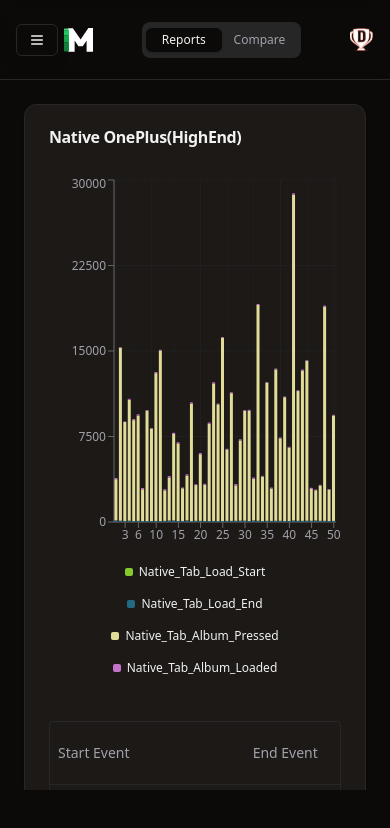
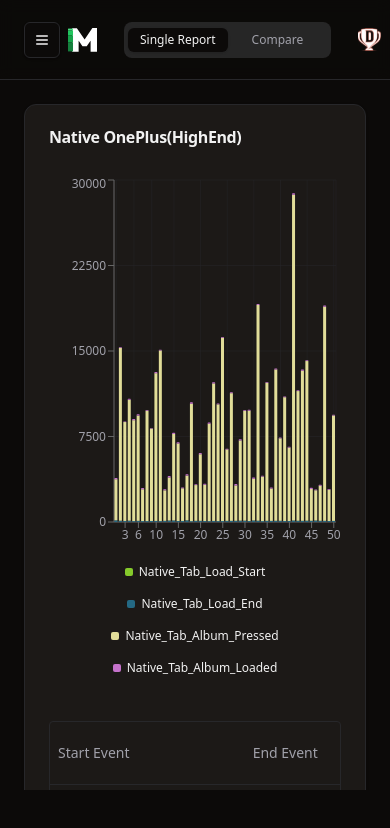
Before and after one commit to ds-horizon/marco, a React (Vite) app in the folder web/: page / in a window 390 px wide. Shown: the top 828 px of the page. Built offline with nearby package versions, Linux system fonts and the light colour scheme.

Commit message:
fix: added changes

```diff
--- a/web/src/App.tsx
+++ b/web/src/App.tsx
@@ -10,7 +10,7 @@ import { ComparisonBarChart } from './components/charts/comparison-bar-chart';
 import { IndividualReportSidebar } from './components/sidebar/IndividualReportSidebar';
 import { ComparisonPanelSidebar } from './components/sidebar/ComparisonPanelSidebar';
 import { Button } from './components/ui/button';
-import { Menu, X } from 'lucide-react';
+import { X } from 'lucide-react';
 import { useIsMobile } from './hooks/useMobile';
 
 import {
@@ -134,6 +134,7 @@ export function App() {
           setCurrentTab(tab);
           setIsMobileSidebarOpen(false);
         }}
+        onOpenSidebar={() => setIsMobileSidebarOpen(true)}
       />
       <div
         className={cn(
@@ -172,18 +173,6 @@ export function App() {
               tooltipText={tooltipText}
               handleCompare={generateComparisonData}
             />
-          )}
-
-          {/* Mobile hamburger button */}
-          {isMobile && (
-            <Button
-              onClick={() => setIsMobileSidebarOpen(true)}
-              className="fixed top-6 left-4 z-50 md:hidden shadow-lg"
-              size="sm"
-              variant="outline"
-            >
-              <Menu className="h-4 w-4" />
-            </Button>
           )}
 
           {/* Mobile sidebar overlay */}
--- a/web/src/components/empty-page.tsx
+++ b/web/src/components/empty-page.tsx
@@ -13,7 +13,8 @@ export const EmptyPage = ({ content }: { content: string }) => {
         'flex',
         'items-center',
         'justify-center',
-        'text-2xl'
+        'md:text-2xl',
+        'text-sm'
       )}
     >
       {content}
--- a/web/src/header.tsx
+++ b/web/src/header.tsx
@@ -4,20 +4,24 @@ import { PoweredBy } from './components/powered-by';
 import { Tabs, TabsList, TabsTrigger } from '~/components/ui/tabs';
 import Icon from '~/components/icon.tsx';
 import favicon from '../src/assets/dream11-logo.svg';
+import { Button } from './components/ui/button';
+import { Menu } from 'lucide-react';
 
 export function Header({
   currentTab,
   onTabChange,
   isMobile,
+  onOpenSidebar,
 }: {
   currentTab: 'reports' | 'comparison';
   onTabChange: (tab: 'reports' | 'comparison') => void;
   isMobile?: boolean;
+  onOpenSidebar?: () => void; // ⬅️ optional handler for menu
 }) {
   return (
     <header
       className={cn(
-        'p-4 md:p-6',
+        'p-2 md:p-6',
         'backdrop-blur',
         'bg-background/80',
         'fixed',
@@ -31,9 +35,22 @@ export function Header({
         'items-center'
       )}
     >
-      <nav className="w-full flex items-center justify-between pl-12 md:pl-0">
-        {isMobile ? <Icon /> : <Logo />}
-
+      <nav className="w-full flex items-center justify-between md:pl-0">
+        {isMobile ? (
+          <div className="flex items-center gap-2 ml-4">
+            <Button
+              onClick={onOpenSidebar}
+              className="shadow"
+              size="icon"
+              variant="outline"
+            >
+              <Menu className="h-4 w-4" />
+            </Button>
+            <Icon />
+          </div>
+        ) : (
+          <Logo />
+        )}
         <Tabs
           value={currentTab}
           onValueChange={(value) =>
@@ -44,7 +61,7 @@ export function Header({
           <TabsList className="grid w-full grid-cols-2">
             <TabsTrigger value="reports" className="text-xs md:text-sm">
               <span className="hidden sm:inline">Individual Report</span>
-              <span className="sm:hidden">Reports</span>
+              <span className="sm:hidden">Single Report</span>
             </TabsTrigger>
             <TabsTrigger value="comparison" className="text-xs md:text-sm">
               <span className="hidden sm:inline">Compare Reports</span>
```
